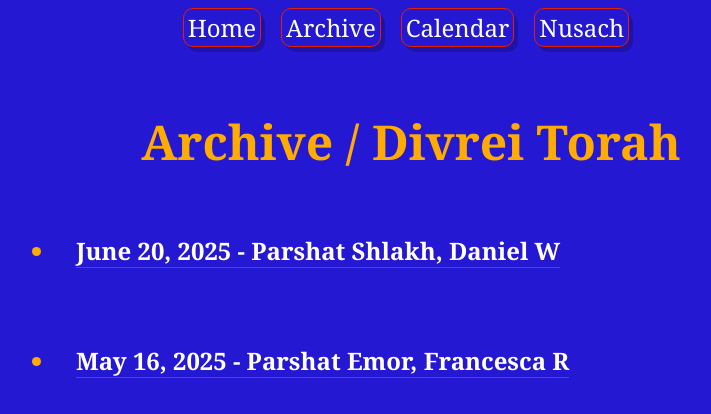
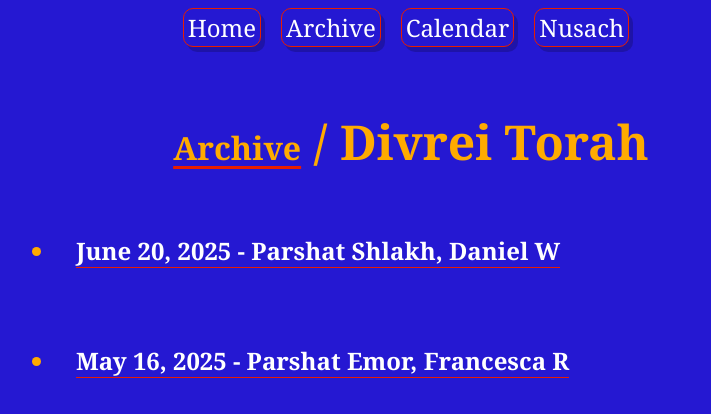
Before and after one commit to cyberjewess/tbrs-sv, a SvelteKit app: page /archive/dvar in a window 1280 px wide. Shown: the top 414 px of the page, without its empty margins (229-940 px from the left). Built offline with nearby package versions, Linux system fonts and the light colour scheme.

Commit message:
try some breadcrumbs

```diff
--- a/src/app.css
+++ b/src/app.css
@@ -122,6 +122,20 @@ article li {
 .redirect-link.large {
     font-size: 100px;
 }
+
+.archive-link {
+    color: #FFAB00;
+    font-size: 32px;
+    font-weight: bold;
+    text-decoration: underline;
+    text-decoration-color: #E81E00;
+    text-underline-offset: 6px;
+    text-decoration-thickness: 3px;
+    border: none;
+    background: none;
+    cursor: pointer;
+}
+
 
 /* =====================
    Buttons & Links
--- a/src/routes/archive/dvar/+page.svelte
+++ b/src/routes/archive/dvar/+page.svelte
@@ -1,5 +1,8 @@
 <div class="home">
-	<h1>Archive / Divrei Torah</h1>
+	<h1>
+		<a class="archive-link" href="/archive/">Archive</a>
+		/ Divrei Torah
+	</h1>
 	<ul>
 		<li>
 			<h2><a href="/archive/dvar/2025-06-20/">June 20, 2025 - Parshat Shlakh, Daniel W</a></h2>
```
Also changed, not shown: src/routes/archive/dvar/2025-06-20/+page.svelte (+5 -2 lines).
